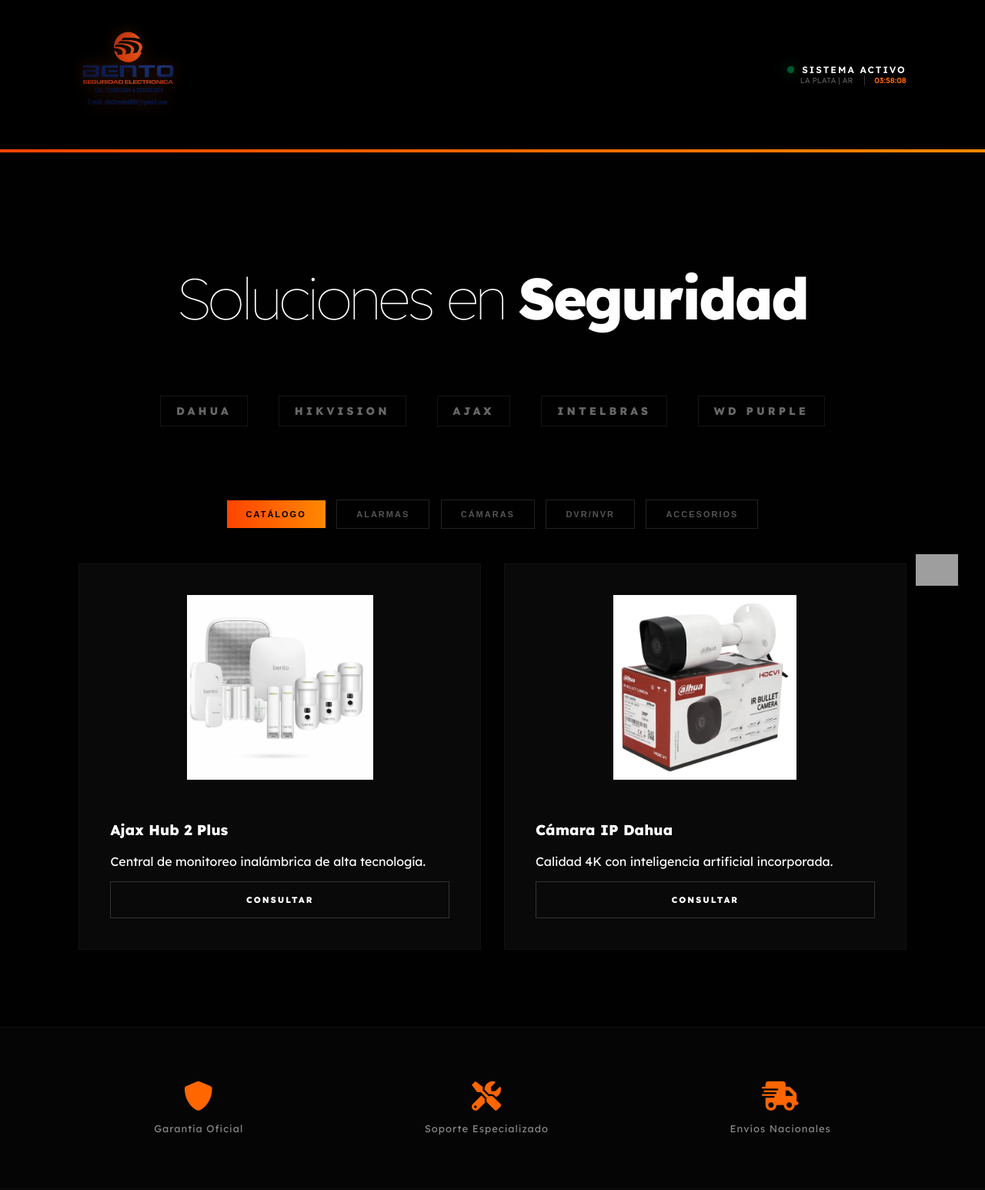
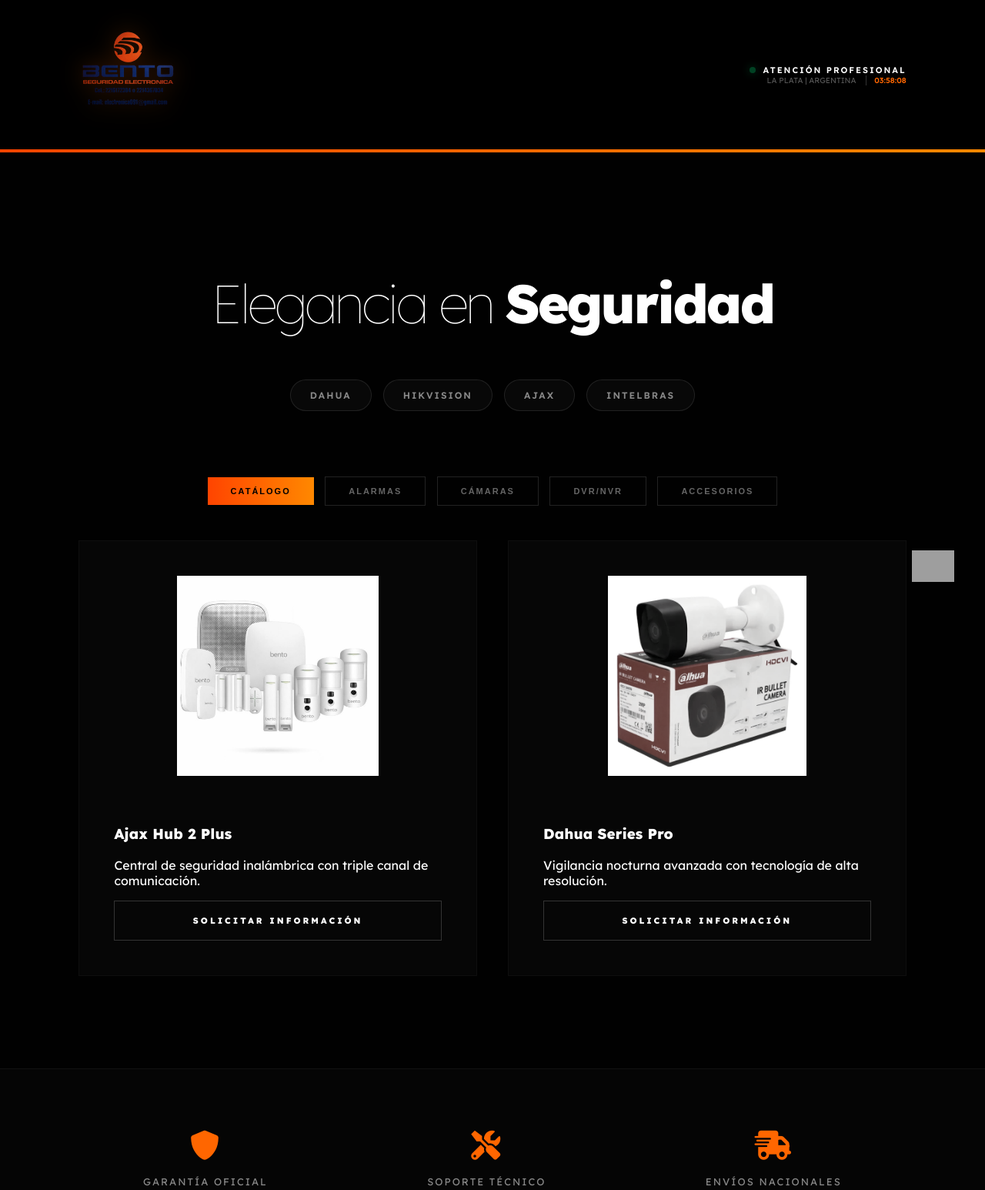
Before and after one commit to Slak-v1/bento-seguridad-prueba-1, a plain HTML site: page index.html in a window 1280 px wide. Shown: the top 1546 px of the page at 77% size. Drawn offline with Linux system fonts and the light colour scheme; grey boxes are pictures that could not be loaded.

Commit message:
Update index.html

```diff
--- a/index.html
+++ b/index.html
@@ -10,16 +10,16 @@
         :root {
             --naranja: #ff6600;
             --naranja-degradado: linear-gradient(90deg, #ff4400 0%, #ff8800 100%);
-            --negro-fondo: #010101;
-            --gris-tarjeta: rgba(255, 255, 255, 0.03);
+            --negro-pro: #010101;
+            --tarjeta: rgba(255, 255, 255, 0.02);
             --verde-neon: #00ff88;
         }
 
-        * { box-sizing: border-box; transition: all 0.5s ease; }
+        * { box-sizing: border-box; transition: all 0.4s cubic-bezier(0.16, 1, 0.3, 1); }
 
         body {
             margin: 0; font-family: 'Lexend', sans-serif;
-            background-color: var(--negro-fondo);
+            background-color: var(--negro-pro);
             color: #ffffff; overflow-x: hidden;
         }
 
@@ -27,77 +27,86 @@
         nav {
             position: sticky; top: 0; z-index: 1000; display: flex; justify-content: space-between;
             align-items: center; padding: 30px 8%; background: rgba(0, 0, 0, 0.95);
-            backdrop-filter: blur(15px);
-            /* La franja naranja degradada */
+            backdrop-filter: blur(20px);
             border-bottom: 4px solid;
             border-image: var(--naranja-degradado) 1;
         }
 
-        /* LOGO MÁS GRANDE */
-        .logo-box img { height: 130px; filter: drop-shadow(0 0 10px rgba(255, 102, 0, 0.2)); }
+        /* LOGO BENTO GRANDE */
+        .logo-box img { height: 130px; filter: drop-shadow(0 0 15px rgba(255, 102, 0, 0.3)); }
 
         .status-container { text-align: right; }
-        .status-live { display: flex; align-items: center; justify-content: flex-end; gap: 10px; font-size: 12px; font-weight: 600; letter-spacing: 2px; }
-        .dot { width: 9px; height: 9px; background: var(--verde-neon); border-radius: 50%; box-shadow: 0 0 15px var(--verde-neon); animation: blink 1.5s infinite; }
-        @keyframes blink { 0%, 100% { opacity: 1; } 50% { opacity: 0.3; } }
-        #reloj { color: var(--naranja); font-weight: 600; margin-left: 12px; border-left: 1px solid #333; padding-left: 12px; }
+        .status-live { display: flex; align-items: center; justify-content: flex-end; gap: 10px; font-size: 11px; font-weight: 600; letter-spacing: 2px; }
+        .dot { width: 8px; height: 8px; background: var(--verde-neon); border-radius: 50%; box-shadow: 0 0 12px var(--verde-neon); animation: blink 1.5s infinite; }
+        @keyframes blink { 0%, 100% { opacity: 1; } 50% { opacity: 0.2; } }
+        #reloj { color: var(--naranja); font-weight: 600; margin-left: 10px; border-left: 1px solid #333; padding-left: 10px; }
 
         /* --- HERO --- */
-        .hero { padding: 80px 8% 40px; text-align: center; }
-        .hero h1 { font-size: clamp(35px, 7vw, 75px); font-weight: 100; letter-spacing: -3px; margin-bottom: 20px; }
-        .hero h1 b { font-weight: 800; }
+        .hero { padding: 100px 8% 40px; text-align: center; }
+        .hero h1 { font-size: clamp(35px, 6vw, 70px); font-weight: 100; margin-bottom: 20px; letter-spacing: -3px; line-height: 1.1; }
+        .hero h1 b { font-weight: 800; color: #fff; }
 
-        /* LOGOS DE MARCAS TRABAJADAS */
-        .marcas-section {
-            display: flex; justify-content: center; gap: 40px; flex-wrap: wrap;
-            padding: 20px 8%; opacity: 0.4; margin-bottom: 50px;
+        /* --- BOTONES DE MARCAS (DIDÁCTICO) --- */
+        .brands-container {
+            display: flex; justify-content: center; gap: 15px; flex-wrap: wrap;
+            padding: 0 8% 60px;
         }
-        .marca-tag { font-size: 14px; font-weight: 700; letter-spacing: 4px; border: 1px solid #333; padding: 10px 20px; }
+        .brand-pill {
+            background: rgba(255,255,255,0.03);
+            border: 1px solid rgba(255,255,255,0.1);
+            color: #888; padding: 12px 25px; border-radius: 50px;
+            font-size: 12px; font-weight: 600; letter-spacing: 2px;
+            cursor: pointer;
+        }
+        .brand-pill:hover {
+            background: #fff; color: #000; border-color: #fff; transform: scale(1.05);
+        }
 
         /* --- FILTROS --- */
         .filter-wrapper { padding: 20px 0 40px; text-align: center; }
         .cat-btn {
-            background: transparent; border: 1px solid #222; color: #555;
-            padding: 12px 25px; margin: 5px; cursor: pointer; font-size: 11px; font-weight: 600;
+            background: transparent; border: 1px solid #222; color: #666;
+            padding: 12px 30px; margin: 5px; cursor: pointer; font-size: 11px; font-weight: 600;
             text-transform: uppercase; letter-spacing: 2px;
         }
         .cat-btn.active { background: var(--naranja-degradado); color: #000; border: none; font-weight: 800; }
 
-        /* --- GRID PRODUCTOS --- */
-        .grid { display: grid; grid-template-columns: repeat(auto-fit, minmax(320px, 1fr)); gap: 30px; padding: 0 8% 100px; }
-        .product-card { background: var(--gris-tarjeta); padding: 40px; border: 1px solid #111; position: relative; overflow: hidden; }
-        .product-card:hover { border-color: var(--naranja); transform: translateY(-5px); }
-        .product-card img { width: 100%; height: 240px; object-fit: contain; margin-bottom: 30px; filter: grayscale(0.5); }
+        /* --- GRID --- */
+        .grid { display: grid; grid-template-columns: repeat(auto-fit, minmax(340px, 1fr)); gap: 40px; padding: 0 8% 120px; }
+        .product-card { background: var(--tarjeta); padding: 45px; border: 1px solid rgba(255,255,255,0.03); position: relative; overflow: hidden; }
+        .product-card:hover { border-color: var(--naranja); transform: translateY(-10px); }
+
+        .product-card img { width: 100%; height: 260px; object-fit: contain; margin-bottom: 40px; filter: grayscale(0.8); }
         .product-card:hover img { filter: grayscale(0); }
 
-        /* EFECTO ESCANEO */
-        .scan-line { position: absolute; top: 0; left: 0; width: 100%; height: 2px; background: var(--verde-neon); opacity: 0; z-index: 2; box-shadow: 0 0 10px var(--verde-neon); pointer-events: none; }
-        .product-card:hover .scan-line { opacity: 0.7; animation: scanMove 2.5s infinite linear; }
-        @keyframes scanMove { 0% { top: 0%; } 100% { top: 100%; } }
+        .scan-line { position: absolute; top: 0; left: 0; width: 100%; height: 2px; background: var(--verde-neon); opacity: 0; z-index: 2; box-shadow: 0 0 15px var(--verde-neon); }
+        .product-card:hover .scan-line { opacity: 0.8; animation: scan 3s infinite linear; }
+        @keyframes scan { 0% { top: 0%; } 100% { top: 100%; } }
 
         .btn-consultar {
-            display: block; width: 100%; padding: 16px; border: 1px solid #333;
+            display: block; width: 100%; padding: 18px; border: 1px solid #333;
             color: #fff; text-decoration: none; font-size: 11px; font-weight: 700;
-            text-transform: uppercase; letter-spacing: 2px; text-align: center;
+            text-transform: uppercase; letter-spacing: 3px; text-align: center;
         }
         .btn-consultar:hover { background: #fff; color: #000; }
 
         /* --- TRUST BAR CON ESCUDO --- */
-        .trust-bar { background: #050505; padding: 70px 8%; display: flex; justify-content: space-around; flex-wrap: wrap; gap: 40px; border-top: 1px solid #111; }
-        .trust-item { color: #888; font-size: 13px; letter-spacing: 1px; text-align: center; }
-        .trust-item i { font-size: 38px; color: var(--naranja); margin-bottom: 15px; display: block; }
+        .trust-bar { background: #050505; padding: 80px 8%; display: flex; justify-content: space-around; flex-wrap: wrap; gap: 40px; border-top: 1px solid #111; }
+        .trust-item { color: #888; font-size: 13px; letter-spacing: 2px; text-transform: uppercase; text-align: center; }
+        .trust-item i { font-size: 38px; color: var(--naranja); margin-bottom: 20px; display: block; }
 
         /* --- FOOTER --- */
         footer { padding: 80px 8%; text-align: center; border-top: 1px solid #111; }
         .footer-logo { letter-spacing: 12px; color: #333; font-size: 14px; }
-        .footer-logo span { color: var(--verde-neon); font-weight: 800; }
+        .footer-logo span { color: var(--verde-neon); font-weight: 800; text-shadow: 0 0 10px var(--verde-neon); }
 
-        .wsp-flotante { position: fixed; bottom: 35px; right: 35px; z-index: 2000; }
+        .wsp-flotante { position: fixed; bottom: 40px; right: 40px; z-index: 2000; transition: 0.3s; }
+        .wsp-flotante:hover { transform: scale(1.1); }
 
         @media (max-width: 768px) {
             .logo-box img { height: 90px; }
-            .marcas-section { gap: 15px; }
-            .marca-tag { font-size: 10px; padding: 8px 15px; }
+            nav { padding: 20px 5%; }
+            .hero { padding: 60px 5% 20px; }
         }
     </style>
 </head>
@@ -110,21 +119,20 @@
 <nav>
   <div class="logo-box"><img src="logo.jpg" alt="BENTO"></div>
   <div class="status-container">
-      <div class="status-live"><div class="dot"></div> SISTEMA ACTIVO</div>
-      <div class="location-text" style="font-size: 10px; color: #555;">LA PLATA | AR <span id="reloj">00:00:00</span></div>
+      <div class="status-live"><div class="dot"></div> ATENCIÓN PROFESIONAL</div>
+      <div class="location-text" style="font-size: 10px; color: #555;">LA PLATA | ARGENTINA <span id="reloj">00:00:00</span></div>
   </div>
 </nav>
 
 <section class="hero">
-    <h1>Soluciones en <b>Seguridad</b></h1>
+    <h1>Elegancia en <b>Seguridad</b></h1>
 </section>
 
-<div class="marcas-section">
-    <div class="marca-tag">DAHUA</div>
-    <div class="marca-tag">HIKVISION</div>
-    <div class="marca-tag">AJAX</div>
-    <div class="marca-tag">INTELBRAS</div>
-    <div class="marca-tag">WD PURPLE</div>
+<div class="brands-container">
+    <div class="brand-pill">DAHUA</div>
+    <div class="brand-pill">HIKVISION</div>
+    <div class="brand-pill">AJAX</div>
+    <div class="brand-pill">INTELBRAS</div>
 </div>
 
 <div class="filter-wrapper">
@@ -140,16 +148,16 @@
     <img src="alarma-ajax-kit.jpg" alt="Ajax">
     <div class="scan-line"></div>
     <h3>Ajax Hub 2 Plus</h3>
-    <p>Central de monitoreo inalámbrica de alta tecnología.</p>
-    <div class="btn-consultar" onclick="consultarWSP(this)">Consultar</div>
+    <p>Central de seguridad inalámbrica con triple canal de comunicación.</p>
+    <div class="btn-consultar" onclick="consultarWSP(this)">Solicitar Información</div>
   </div>
 
   <div class="product-card" data-category="camaras">
-    <img src="bullet2mp.jpg" alt="Dahua">
+    <img src="bullet2mp.jpg" alt="Cámara">
     <div class="scan-line"></div>
-    <h3>Cámara IP Dahua</h3>
-    <p>Calidad 4K con inteligencia artificial incorporada.</p>
-    <div class="btn-consultar" onclick="consultarWSP(this)">Consultar</div>
+    <h3>Dahua Series Pro</h3>
+    <p>Vigilancia nocturna avanzada con tecnología de alta resolución.</p>
+    <div class="btn-consultar" onclick="consultarWSP(this)">Solicitar Información</div>
   </div>
 </div>
 
@@ -159,7 +167,7 @@
     </div>
     <div class="trust-item">
         <i class="fas fa-tools"></i>
-        Soporte Especializado
+        Soporte Técnico
     </div>
     <div class="trust-item">
         <i class="fas fa-shipping-fast"></i>
@@ -201,7 +209,7 @@
 
     function consultarWSP(elemento) {
         const nombre = elemento.parentElement.querySelector('h3').innerText;
-        window.open("https://wa.me/5492216172384?text=Hola! Quiero info sobre: " + nombre, '_blank');
+        window.open("https://wa.me/5492216172384?text=Hola! Me interesa: " + nombre, '_blank');
     }
 </script>
 
```
